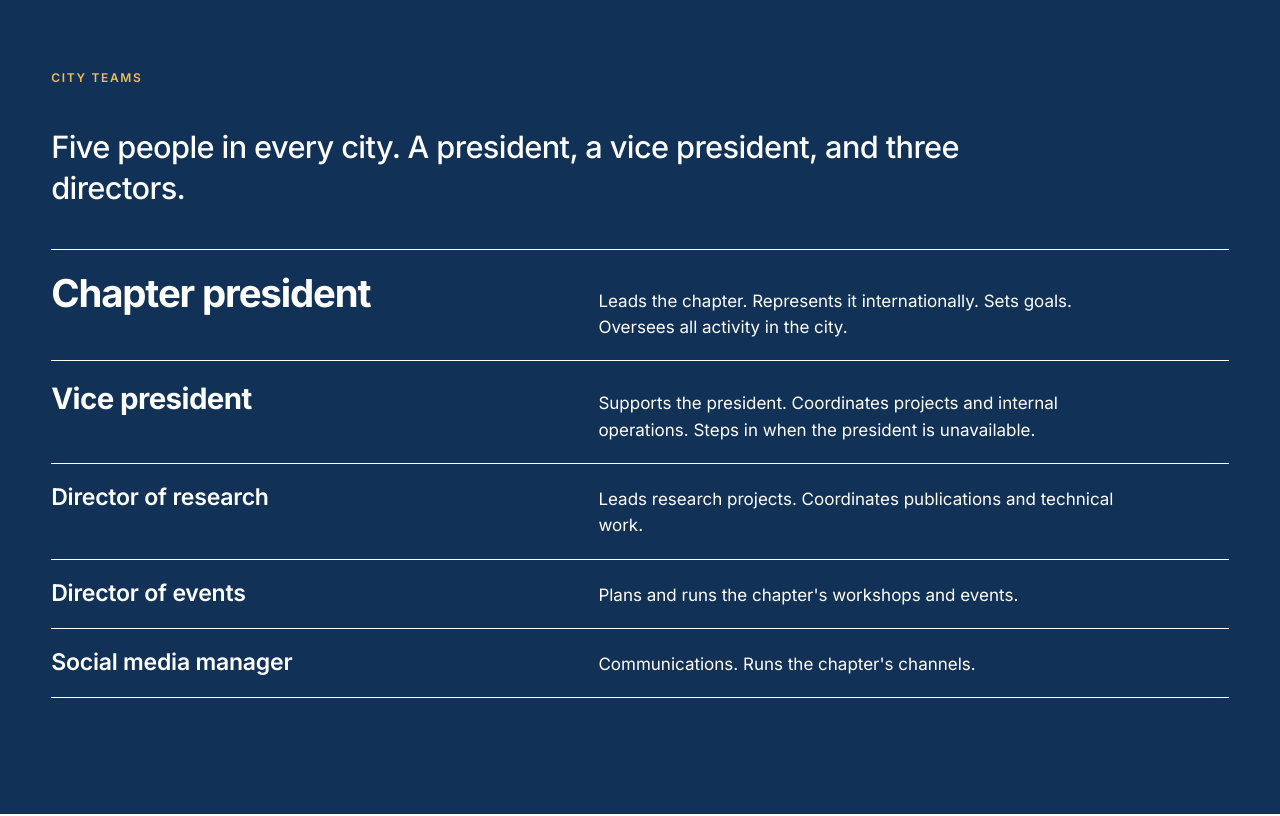
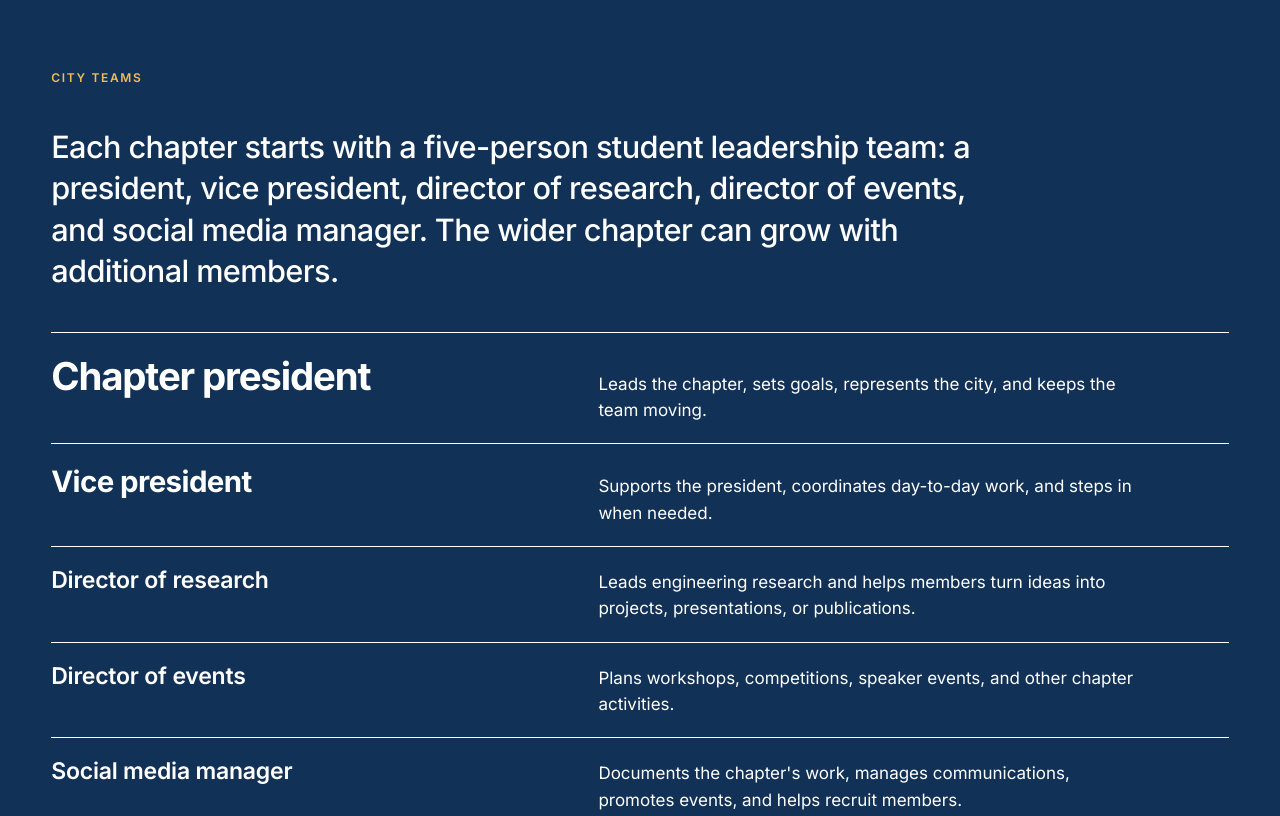
Before and after one commit to prahaladtalur/TIYES, a website: page team.html in a window 1280 px wide. Shown: the part 3360-4176 px from the top of the page. Drawn offline with Linux system fonts and the light colour scheme.

Commit message:
Explain chapter leadership roles

```diff
--- a/team.html
+++ b/team.html
@@ -140,27 +140,27 @@
 
     <section class="city-teams">
       <p class="section-label reveal">City teams</p>
-      <p class="mission-line reveal city-team-intro">Five people in every city. A president, a vice president, and three directors.</p>
+      <p class="mission-line reveal city-team-intro">Each chapter starts with a five-person student leadership team: a president, vice president, director of research, director of events, and social media manager. The wider chapter can grow with additional members.</p>
       <ul class="role-list city-role-list">
         <li class="reveal role-tier-1">
           <h2>Chapter president</h2>
-          <p>Leads the chapter. Represents it internationally. Sets goals. Oversees all activity in the city.</p>
+          <p>Leads the chapter, sets goals, represents the city, and keeps the team moving.</p>
         </li>
         <li class="reveal role-tier-2">
           <h2>Vice president</h2>
-          <p>Supports the president. Coordinates projects and internal operations. Steps in when the president is unavailable.</p>
+          <p>Supports the president, coordinates day-to-day work, and steps in when needed.</p>
         </li>
         <li class="reveal">
           <h2>Director of research</h2>
-          <p>Leads research projects. Coordinates publications and technical work.</p>
+          <p>Leads engineering research and helps members turn ideas into projects, presentations, or publications.</p>
         </li>
         <li class="reveal">
           <h2>Director of events</h2>
-          <p>Plans and runs the chapter's workshops and events.</p>
+          <p>Plans workshops, competitions, speaker events, and other chapter activities.</p>
         </li>
         <li class="reveal">
           <h2>Social media manager</h2>
-          <p>Communications. Runs the chapter's channels.</p>
+          <p>Documents the chapter's work, manages communications, promotes events, and helps recruit members.</p>
         </li>
       </ul>
     </section>
```
Also changed, not shown: dallas.html (+6 -6 lines), dubai.html (+6 -6 lines), seattle.html (+6 -6 lines), washington-dc.html (+6 -6 lines).
